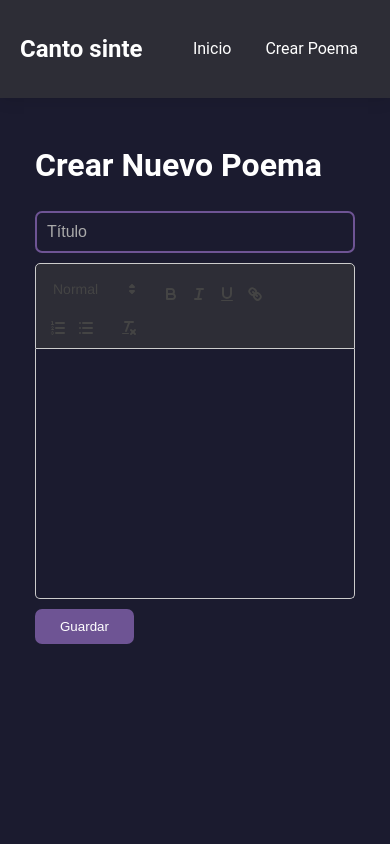
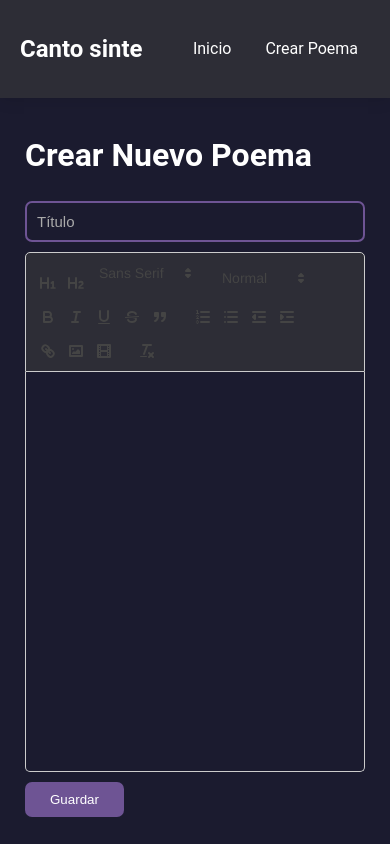
Before and after one commit to Daniel-Santiago-Acosta-1013/requies-versuum, a React (Vite) app: page /create in a window 390 px wide. Built offline with nearby package versions, Linux system fonts and the light colour scheme; the HTML template or start-up script is replaced by a standard one.

Commit message:
[add][fix] improving design with small screens

```diff
--- a/src/components/RichTextEditor/RichTextEditor.scss
+++ b/src/components/RichTextEditor/RichTextEditor.scss
@@ -6,6 +6,7 @@
         border-top-left-radius: 5px;
         border-top-right-radius: 5px;
         background-color: #2d2d36;
+        font-size: 14px;
     }
 
     .ql-container {
@@ -13,5 +14,16 @@
         border-bottom-left-radius: 5px;
         border-bottom-right-radius: 5px;
         background-color: #1b1b2f;
+        font-size: 16px;
+    }
+
+    @media (max-width: 768px) {
+        .ql-toolbar {
+            font-size: 13px;
+        }
+        .ql-container {
+            font-size: 15px;
+            height: 400px;
+        }
     }
 }
--- a/src/components/RichTextEditor/RichTextEditor.tsx
+++ b/src/components/RichTextEditor/RichTextEditor.tsx
@@ -1,12 +1,24 @@
 import ReactQuill from 'react-quill';
 import { RichTextEditorProps } from '../../models/Poem'
-import 'react-quill/dist/quill.snow.css'; // import styles
+import 'react-quill/dist/quill.snow.css';
 import './RichTextEditor.scss';
 
 function RichTextEditor({ content, setContent }: RichTextEditorProps) {
+  const modules = {
+    toolbar: [
+      [{ 'header': '1'}, {'header': '2'}, { 'font': [] }],
+      [{size: []}],
+      ['bold', 'italic', 'underline', 'strike', 'blockquote'],
+      [{'list': 'ordered'}, {'list': 'bullet'},
+       {'indent': '-1'}, {'indent': '+1'}],
+      ['link', 'image', 'video'],
+      ['clean']
+    ],
+  };
+
   return (
     <div className='richTextEditor-container'>
-      <ReactQuill value={content} onChange={setContent} />
+      <ReactQuill value={content} onChange={setContent} modules={modules} />
     </div>
   );
 }
--- a/src/styles/CreatePoem.scss
+++ b/src/styles/CreatePoem.scss
@@ -1,17 +1,17 @@
-.create-container {
+.create-container, .edit-container {
     padding: 20px;
-    max-width: 800px;  // Puedes ajustar según tus necesidades
-    margin: 0 auto;   // Centra el contenedor en la pantalla
+    max-width: 800px;
+    margin: 0 auto;
 
     h1 {
         margin-bottom: 20px;
     }
 
     input {
-        box-sizing: border-box; // Asegura que el padding y el borde estén incluidos en el ancho
+        box-sizing: border-box;
         padding: 10px;
         margin-bottom: 10px;
-        width: 100%;            // Ocupará todo el ancho disponible
+        width: 100%;
         border: 2px solid #6e5494;
         border-radius: 7px;
         font-size: 16px;
@@ -29,4 +29,12 @@
             box-shadow: 0 0 8px rgba(110, 84, 148, 0.5);
         }
     }
+
+    @media (max-width: 768px) {
+        padding: 10px;
+        max-width: 95%;
+        input {
+            font-size: 15px;
+        }
+    }
 }
--- a/src/styles/EditPoem.scss
+++ b/src/styles/EditPoem.scss
@@ -1,6 +1,6 @@
-.edit-container {
+.create-container, .edit-container {
     padding: 20px;
-    max-width: 800px;  // Puedes ajustar según tus necesidades
+    max-width: 800px;
     margin: 0 auto;
 
     h1 {
@@ -8,10 +8,10 @@
     }
 
     input {
-        box-sizing: border-box; // Asegura que el padding y el borde estén incluidos en el ancho
+        box-sizing: border-box;
         padding: 10px;
         margin-bottom: 10px;
-        width: 100%;            // Ocupará todo el ancho disponible
+        width: 100%;
         border: 2px solid #6e5494;
         border-radius: 7px;
         font-size: 16px;
@@ -29,4 +29,12 @@
             box-shadow: 0 0 8px rgba(110, 84, 148, 0.5);
         }
     }
+
+    @media (max-width: 768px) {
+        padding: 10px;
+        max-width: 95%;
+        input {
+            font-size: 15px;
+        }
+    }
 }
```
